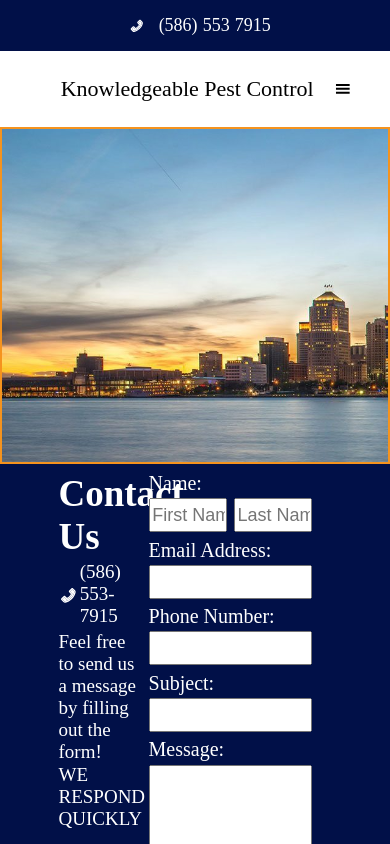
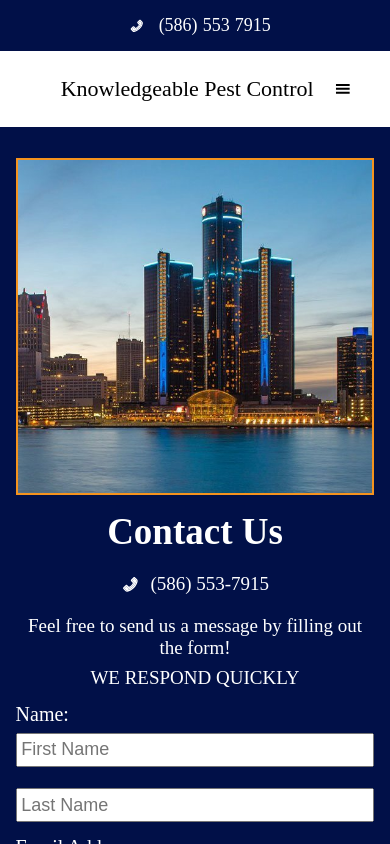
Before and after one commit to jevoncochran/pest-control, a React (Create React App) app in the folder client/: page /contact in a window 390 px wide. Shown: the top 844 px of the page. Built offline with nearby package versions, Linux system fonts and the light colour scheme.

Commit message:
Contact mobile

```diff
--- a/client/src/components/Contact/Contact.scss
+++ b/client/src/components/Contact/Contact.scss
@@ -1,3 +1,5 @@
+$mobile: 900px;
+
 // index.js
 
 .contact {
@@ -13,7 +15,7 @@
 }
 
 .contact-left-side {
-  //   border: 1px dashed black;
+  // border: 1px dashed white;
   width: 30%;
   margin-right: 3%;
 }
@@ -40,8 +42,32 @@
 }
 
 .contact-right-side {
-  //   border: 1px dashed black;
-  width: 60%;
+  // border: 1px dashed white;
+  width: 100%;
+}
+
+@media (max-width: $mobile) {
+  .contact-contact {
+    flex-direction: column;
+    padding: 0;
+  }
+
+  .contact-left-side {
+    width: 100%;
+    display: flex;
+    flex-direction: column;
+    align-items: center;
+    margin-bottom: 4%;
+  }
+
+  .contact-phone-container {
+    width: 100%;
+    justify-content: center;
+  }
+
+  .contact-left-text {
+    text-align: center;
+  }
 }
 
 // ContactImage
@@ -59,6 +85,16 @@
   background-size: cover;
   background-position: 0% 30%;
   // opacity: 0.7;
+}
+
+@media (max-width: $mobile) {
+  .contact-image {
+    margin-bottom: 4%;
+  }
+
+  .contact-image-img {
+    background-position: 59% 0%;
+  }
 }
 
 // ContactForm
@@ -103,3 +139,31 @@
   font-weight: 700;
   text-transform: uppercase;
 }
+
+@media (max-width: $mobile) {
+  .contact {
+    padding: 8% 4%;
+  }
+  .contact-name-input-div {
+    flex-direction: column;
+  }
+
+  .contact-input-name {
+    width: 100%;
+    margin-bottom: 6%;
+  }
+
+  .contact-input-name:last-of-type {
+    width: 100%;
+    margin-bottom: 0%;
+  }
+
+  .submit-button-wide {
+    display: none;
+  }
+
+  .contact-submit-btn-container {
+    display: flex;
+    justify-content: center;
+  }
+}
--- a/client/src/components/Contact/ContactForm.js
+++ b/client/src/components/Contact/ContactForm.js
@@ -77,9 +77,14 @@ const ContactForm = () => {
             onChange={handleChanges}
           />
         </div>
-        <button type="submit" className="contact-submit-btn">
+        <button type="submit" className="contact-submit-btn submit-button-wide">
           Submit
         </button>
+        <div className="contact-submit-btn-container">
+          <button type="submit" className="contact-submit-btn">
+            Submit
+          </button>
+        </div>
       </form>
     </div>
   );
```
Also changed, not shown: 1 other file (tests, documents, lock files or other folders).
